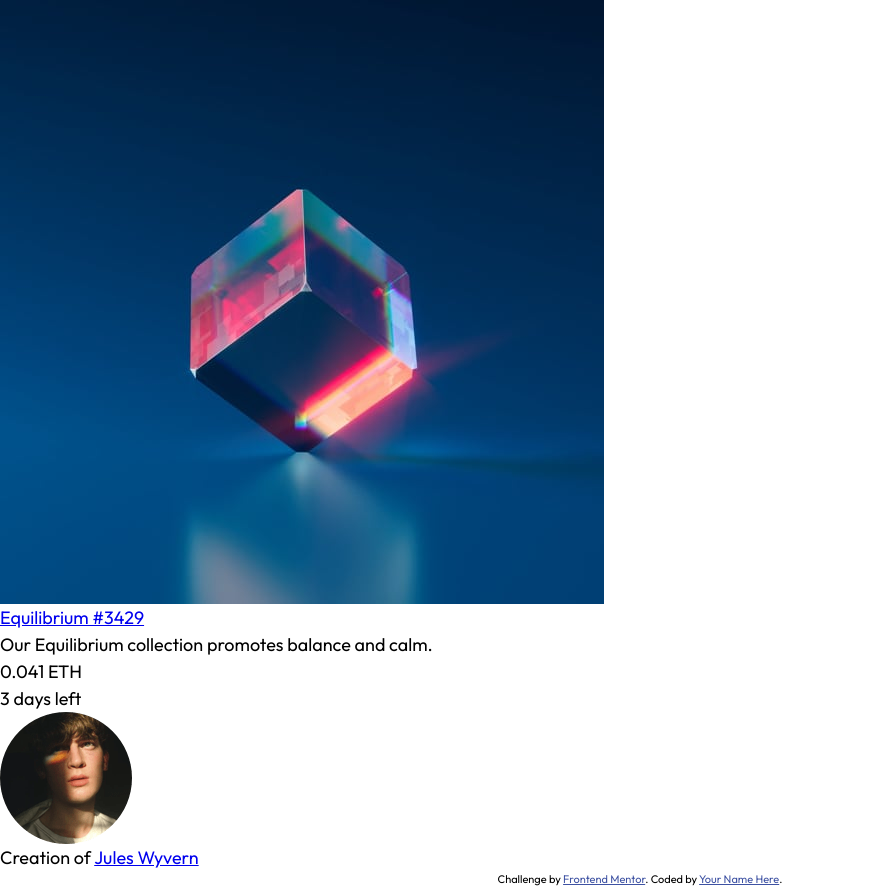
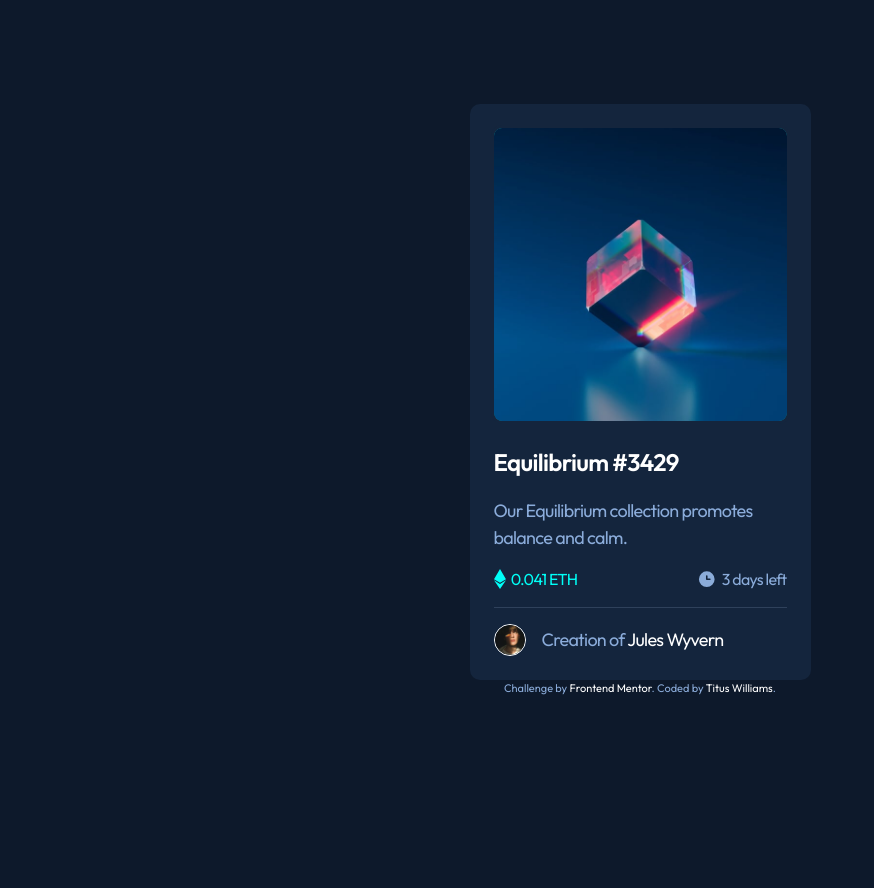
Before and after one commit to wtwilliams310/nft-preview, a plain HTML site: page index.html in a window 1280 px wide. Shown: the whole page, without its empty margins (0-874 px from the left). After the commit the page ends 800 px from the top, so only its background shows below. Drawn offline with Linux system fonts and the light colour scheme.

Commit message:
des: completed challenge

```diff
--- a/index.html
+++ b/index.html
@@ -7,7 +7,7 @@
   <link rel="icon" type="image/png" sizes="32x32" href="./images/favicon-32x32.png">
 
   <!-- css -->
-  <link rel="stylesheet" type="text/css" href="nft-preview.css">
+  <link rel="stylesheet" type="text/css" href="./nft-preview.css">
 
   <!-- fonts -->
   <link rel="preconnect" href="https://fonts.googleapis.com"><link rel="preconnect" href="https://fonts.gstatic.com" crossorigin><link href="https://fonts.googleapis.com/css2?family=Outfit:wght@300;400;600&display=swap" rel="stylesheet">
@@ -25,27 +25,36 @@
 	<main>
 		<article class="card">
 			<picture class="cube-image">
-				<img src="images/image-equilibrium.jpg" alt="square-prism">
+				<a href="#" target="_blank"><img class="equilibrium" src="./images/image-equilibrium.jpg" alt="clear square glass prism balancing on one corner" tabindex="0"></a>
+				<div class="overlay">
+					<img class="icon-view" src="./images/icon-view.svg" alt="eye">
+				</div>
 			</picture>
 			<div class="product-information">
-				<a href="https://www.google.com/">Equilibrium #3429</a>
+				<h1><a class="title" href="https://www.google.com/">Equilibrium #3429</a></h1>
 				<p class="description">Our Equilibrium collection promotes balance and calm.</p>
 				<div class="price-time">
-					<p class="price">0.041 ETH</p>
-					<p class="days-left">3 days left</p>
+					<div class="icon-price">
+						<img class="ethereum" src="./images/icon-ethereum.svg">
+						<p class="price">0.041 ETH</p>
+					</div>
+					<div class="icon-days">
+						<img class="clock" src="./images/icon-clock.svg">
+						<p class="days-left">3 days left</p>
+					</div>
 				</div>
 				<div class="line"></div>
 				<div class="avatar-author">
-					<img src="images/image-avatar.png">
-					<p class="author">Creation of <a href="https://www.google.com/">Jules Wyvern</a></p>
+					<img src="images/image-avatar.png" class="avatar-pic">
+					<p class="author">Creation of <a class="author-name" href="https://www.google.com/">Jules Wyvern</a></p>
 				</div>
 
 			</div>
 		</article>
 	</main>
-  <div class="attribution">
-    Challenge by <a href="https://www.frontendmentor.io?ref=challenge" target="_blank">Frontend Mentor</a>.
-    Coded by <a href="#">Your Name Here</a>.
-  </div>
+  <footer class="attribution">
+    Challenge by <a href="https://www.frontendmentor.io?ref=challenge" target="_blank" style="color: white;">Frontend Mentor</a>.
+    Coded by <a href="#" target="_blank" style="color: white;">Titus Williams</a>.
+  </footer>
 </body>
 </html>
--- a/nft-preview.css
+++ b/nft-preview.css
@@ -38,8 +38,9 @@ p, h1, h2, h3, h4, h5, h6 {
 
 :root {
 
-	-c-soft-blue: hsl(215, 51%, 70%);
-	-c-cyan: hsl(178, 100%, 50%);
+	--c-soft-blue: hsl(215, 51%, 70%);
+	--c-cyan: hsl(178, 100%, 50%);
+	--c-cyan-transparent: rgba(0,255,247,0.742);
 
 	--c-main-bg: hsl(217, 54%, 11%);
 	--c-card-bg: hsl(216, 50%, 16%);
@@ -58,4 +59,141 @@ p, h1, h2, h3, h4, h5, h6 {
 body {
 	font-family: var(--ff-Outfit);
 	font-size: var(--fs-paragraph);
+	background: var(--c-main-bg);
+	display: grid;
+	place-content: center;
+	margin: 0 1.25rem;
 }
+
+
+.card {
+	background: var(--c-card-bg);
+	padding: 1.5rem 1.5rem;
+	display: grid;
+	gap: 1.25rem;
+	border-radius: 10px;
+}
+
+.title {
+	font-size: 1.5rem;
+	font-weight: var(--fw-heavy);
+	letter-spacing: -.7px;
+
+}
+
+a {
+	color: var(--c-white);
+	text-decoration: none;
+}
+
+.description, .days-left, .author, .attribution {
+	color: var(--c-soft-blue);
+}
+
+.price {
+	color: var(--c-cyan);
+}
+
+.description {
+	letter-spacing: -.7px;
+}
+
+/*Card details----------------------------------------------------------*/
+
+.product-information {
+	display: grid;
+	gap: 1.0rem;
+}
+
+.cube-image {
+	border-radius: 8px;
+	overflow: hidden;
+	background-color: var(--c-cyan-transparent);
+	outline-style: solid;
+	outline-color: var(--c-card-bg);
+}
+
+.price-time {
+	display: flex;
+	justify-content: space-between;
+}
+
+
+.icon-price, .icon-days {
+	display: inline-flex;
+	gap: 5px;
+	letter-spacing: -.7px;
+	font-size: 1rem;
+}
+
+.ethereum, .clock {
+	height: 20px;
+	margin: auto;
+}
+
+.line {
+	height: 0.5px;
+	background: var(--c-line-bg);
+}
+
+.avatar-author {
+	display: flex;
+	gap: 1rem;
+	align-items: center;
+	letter-spacing: -.7px;
+}
+
+.avatar-pic {
+	max-width: 32px;
+	max-height: 32px;
+	border: 1px solid var(--c-white);
+	border-radius: 50%;
+}
+
+/*active-states----------------------------------------------------------*/
+
+.cube-image, .title, .author-name {
+	cursor: pointer;
+}
+
+.cube-image {
+	position: relative;
+}
+
+.overlay {
+	position: absolute;
+	opacity: 0;
+	top: 50%;
+	left: 50%;
+	transform: translate(-50%, -50%);
+}
+
+
+.cube-image:hover .equilibrium {
+	opacity: 0.3;
+}
+
+.cube-image:hover .overlay {
+	opacity: 1;
+}
+
+.equilibrium:focus {
+	opacity: 0.3;
+}
+
+
+.title:is(:hover, :focus), .author-name:is(:hover, :focus) {
+	color: var(--c-cyan);
+}
+
+/*media querey----------------------------------------------------------*/
+
+
+@media (min-width: 375px) {
+
+	.card {
+		max-width: 341px;
+		max-height: 648px;
+	}
+
+}
```
